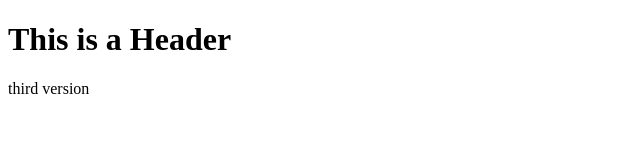
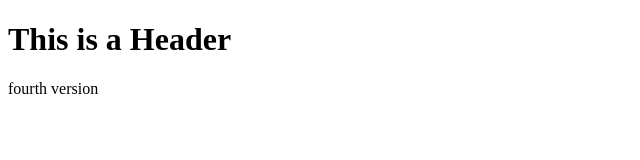
Before and after one commit to DrPepper17/git-test, a plain HTML site: page index.html in a window 1280 px wide. Shown: the full height of the page, 0-640 px from the left. Drawn offline with Linux system fonts and the light colour scheme.

Commit message:
Fourth Commit

```diff
--- a/index.html
+++ b/index.html
@@ -2,6 +2,6 @@
 <html>
    <body>
       <h1>This is a Header</h1>
-      third version
+      fourth version
    </body>
 </html>
```
